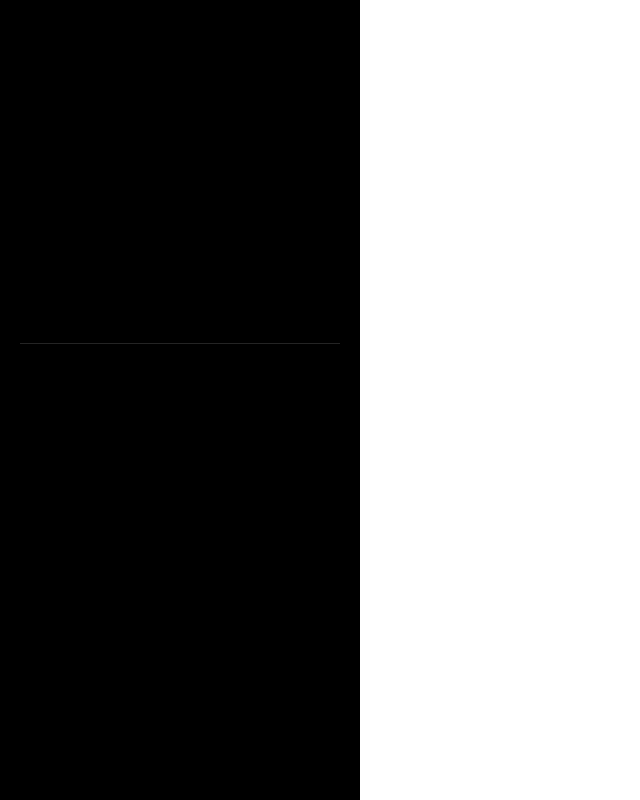
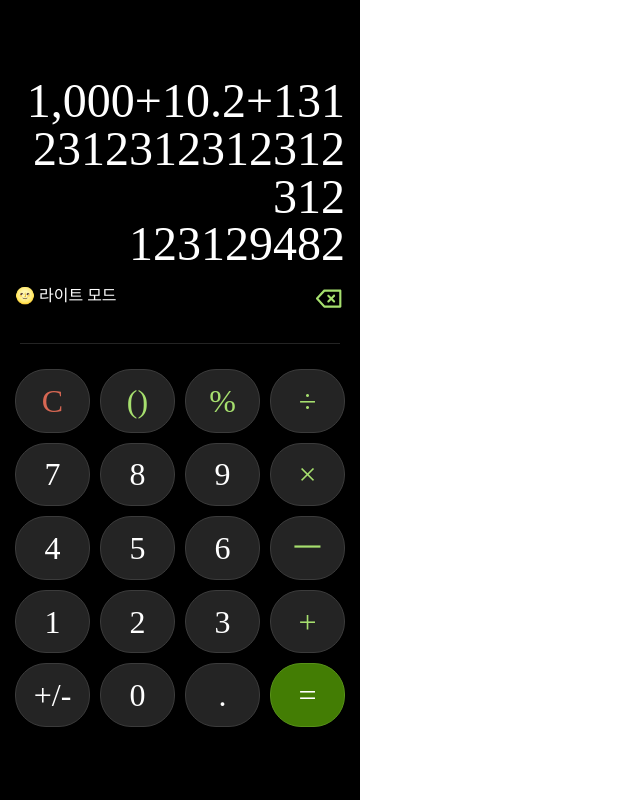
Before and after one commit to dudwns0921/IHFB_Assignment, a React (Create React App) app: page / in a window 1280 px wide. Shown: the whole page, without its empty margins (0-640 px from the left). Built offline with nearby package versions, Linux system fonts and the light colour scheme; a web font is replaced by a local one.

Commit message:
design: 계산기 세부 퍼블리싱

```diff
--- a/package.json
+++ b/package.json
@@ -6,6 +6,7 @@
     "@testing-library/jest-dom": "^5.16.5",
     "@testing-library/react": "^13.4.0",
     "@testing-library/user-event": "^13.5.0",
+    "prop-types": "^15.8.1",
     "react": "^18.2.0",
     "react-dom": "^18.2.0",
     "react-scripts": "5.0.1",
--- a/src/App.js
+++ b/src/App.js
@@ -5,15 +5,23 @@
 import Display from './components/Display';
 import KeypadTop from './components/KeypadTop';
 import KeypadBottom from './components/KeypadBottom';
+import NotoSansRegular from './asset/fonts/NotoSansKR-Thin.otf';
+import {DARK_COLORS} from './constants/constants';
 
 const GlobalStyles = createGlobalStyle`
+  @font-face {
+    font-family: 'NotoSansKR-Regular';
+    src: url(${NotoSansRegular});
+  }
   ${reset}
   * {
     box-sizing: border-box;
   }
 `;
 const AppContainer = styled.div`
-  background-color: black;
+  font-family: 'NotoSansKR-Regular';
+  color: white;
+  background-color: ${DARK_COLORS.dark_gray100};
   width: 360px;
   height: 800px;
   padding: 0 15px;
@@ -22,7 +30,7 @@
 const Divider = styled.div`
   height: 1px;
   margin: 17px 5px 25px 5px;
-  background-color: #242424;
+  background-color: ${DARK_COLORS.dark_gray200};
 `;
 
 function App() {
--- a/src/components/Display.js
+++ b/src/components/Display.js
@@ -4,10 +4,29 @@
 const DisplayContainer = styled.div`
   width: 100%;
   height: 288px;
+  padding-top: 77px;
+  font-size: 48px;
+  text-align: right;
+  display: flex;
+  flex-direction: column;
+  justify-content: space-between;
+`;
+
+const DisplayFormula = styled.div`
+  word-break: break-all;
+  overflow-y: scroll;
+`;
+const DisplayResult = styled.div`
+  padding-bottom: 20px;
 `;
 
 function Display() {
-  return <DisplayContainer></DisplayContainer>;
+  return (
+    <DisplayContainer>
+      <DisplayFormula>1,000+10.2+1312312312312312312</DisplayFormula>
+      <DisplayResult>123129482</DisplayResult>
+    </DisplayContainer>
+  );
 }
 
 export default Display;
--- a/src/components/KeypadBottom.js
+++ b/src/components/KeypadBottom.js
@@ -1,13 +1,67 @@
 import React from 'react';
 import styled from 'styled-components';
+import {DARK_COLORS, KEYS} from '../constants/constants';
+import PropTypes from 'prop-types';
 
 const KeypadBottomContainer = styled.div`
   width: 100%;
   height: 358px;
+  display: grid;
+  grid-template-columns: repeat(4, 1fr);
+  grid-gap: 10px;
 `;
 
+const Btn = styled.div`
+  cursor: pointer;
+  display: flex;
+  justify-content: center;
+  align-items: center;
+  border-radius: 31px;
+  font-size: 32px;
+  background: ${props => {
+    switch (props.btnType) {
+      case 'equal':
+        return DARK_COLORS.dark_green100;
+      default:
+        return DARK_COLORS.dark_gray200;
+    }
+  }};
+  border: 1px solid
+    ${props => {
+      switch (props.btnType) {
+        case 'equal':
+          return DARK_COLORS.dark_green200;
+        default:
+          return DARK_COLORS.dark_gray300;
+      }
+    }};
+  color: ${props => {
+    switch (props.btnType) {
+      case 'sign':
+        return DARK_COLORS.dark_green300;
+      case 'clear':
+        return DARK_COLORS.dark_red100;
+    }
+  }};
+`;
+
+function KeypadBtn({txt, btnType}) {
+  return <Btn btnType={btnType}>{txt}</Btn>;
+}
+
+KeypadBtn.propTypes = {
+  txt: PropTypes.string,
+  btnType: PropTypes.string,
+};
+
 function KeypadBottom() {
-  return <KeypadBottomContainer></KeypadBottomContainer>;
+  return (
+    <KeypadBottomContainer>
+      {KEYS.map(item => {
+        return <KeypadBtn key={item.txt} txt={item.txt} btnType={item.type} />;
+      })}
+    </KeypadBottomContainer>
+  );
 }
 
 export default KeypadBottom;
--- a/src/components/KeypadTop.js
+++ b/src/components/KeypadTop.js
@@ -1,13 +1,35 @@
 import React from 'react';
 import styled from 'styled-components';
+import deleteIcon from '../asset/images/delete.svg';
 
 const KeypadTopContainer = styled.div`
+  display: flex;
+  justify-content: space-between;
   width: 100%;
   height: 38px;
 `;
 
+const ModeBtn = styled.div`
+  cursor: pointer;
+`;
+
+const DeleteBtn = styled.div`
+  background-image: url(${deleteIcon});
+  width: 29px;
+  height: 19.95px;
+  background-repeat: no-repeat;
+  background-position: center;
+  background-size: cover;
+  cursor: pointer;
+`;
+
 function KeypadTop() {
-  return <KeypadTopContainer></KeypadTopContainer>;
+  return (
+    <KeypadTopContainer>
+      <ModeBtn>🌝 라이트 모드</ModeBtn>
+      <DeleteBtn />
+    </KeypadTopContainer>
+  );
 }
 
 export default KeypadTop;
--- /dev/null
+++ b/src/constants/constants.js
@@ -0,0 +1,33 @@
+export const KEYS = [
+  {txt: 'C', type: 'clear'},
+  {txt: '()', type: 'sign'},
+  {txt: '%', type: 'sign'},
+  {txt: '÷', type: 'sign'},
+  {txt: '7'},
+  {txt: '8'},
+  {txt: '9'},
+  {txt: '×', type: 'sign'},
+  {txt: '4'},
+  {txt: '5'},
+  {txt: '6'},
+  {txt: 'ㅡ', type: 'sign'},
+  {txt: '1'},
+  {txt: '2'},
+  {txt: '3'},
+  {txt: '+', type: 'sign'},
+  {txt: '+/-'},
+  {txt: '0'},
+  {txt: '.'},
+  {txt: '=', type: 'equal'},
+];
+
+export const DARK_COLORS = {
+  dark_red100: '#D76753',
+  dark_gray100: '#000000',
+  dark_gray200: '#242424',
+  dark_gray300: '#3B3B3B',
+  dark_gray400: '#F7F7F7',
+  dark_green100: '#437D04',
+  dark_green200: '#579119',
+  dark_green300: '#A6DF6E',
+};
--- /dev/null
+++ b/src/util/calculator.js
@@ -0,0 +1,3 @@
+class Calculator {}
+
+export default Calculator;
```
Also changed, not shown: src/asset/images/delete.svg (added).
